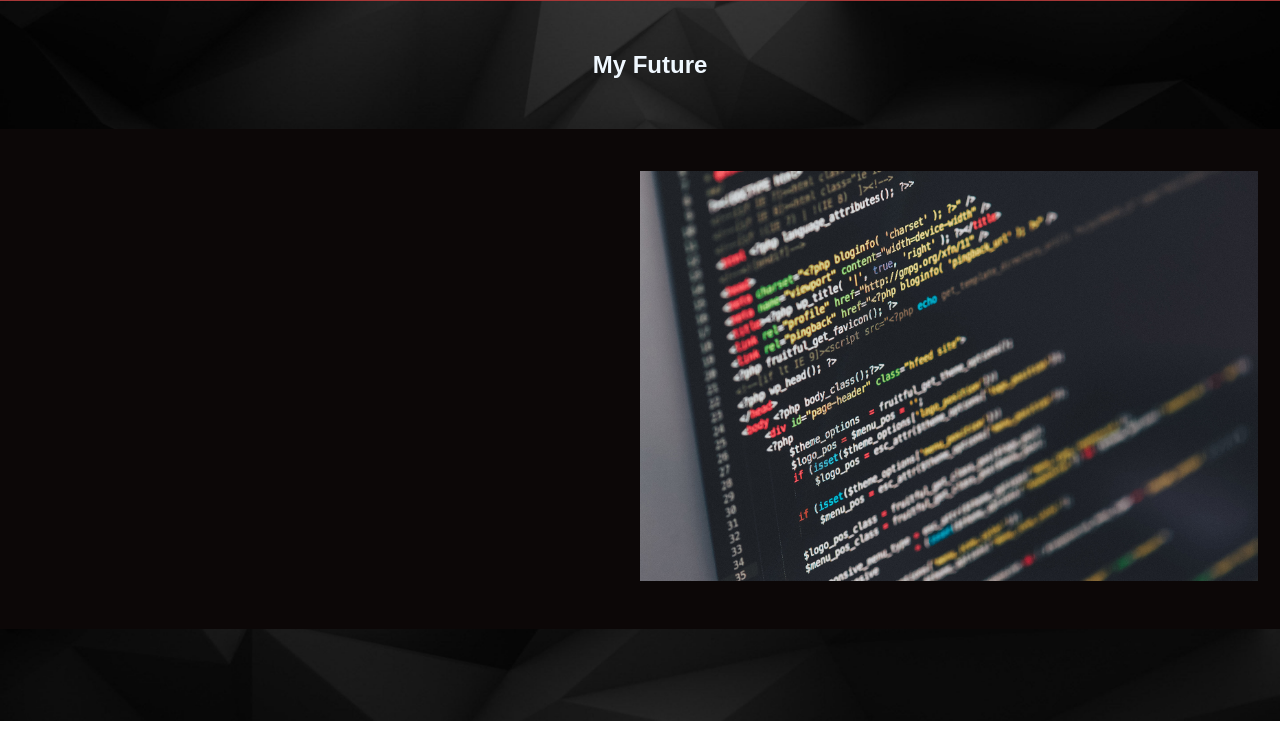
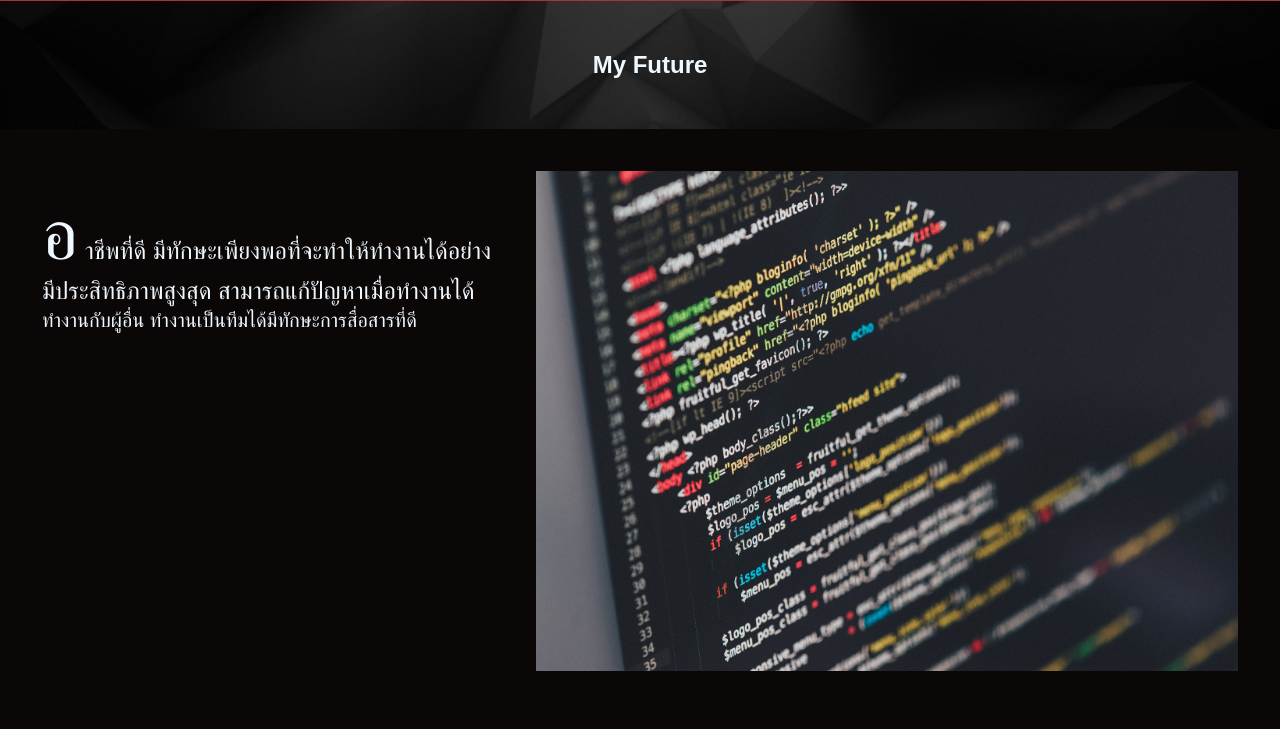
Before and after one commit to KaylahJin/6709616863_MyCSTUStory, a plain HTML site: page myfuture.html in a window 1280 px wide. Shown: the part 79-808 px from the top of the page. Drawn offline with Linux system fonts and the light colour scheme; a web font is replaced by a local one.

Commit message:
Complete My Future Page

```diff
--- a/myfuture.html
+++ b/myfuture.html
@@ -18,8 +18,12 @@
     <h2 class="jn">My Future</h2>
     <div class="future">
         <h2></h2>
-        <p id="code"></p>
-        <img src="resources/Computer-Science.jpg" id="code">
+        <p id="code">
+            <a id="A">อ</a>
+            าชีพที่ดี มีทักษะเพียงพอที่จะทำให้ทำงานได้อย่างมีประสิทธิภาพสูงสุด สามารถแก้ปัญหาเมื่อทำงานได้
+            <a id="small"><br>ทำงานกับผู้อื่น ทำงานเป็นทีมได้มีทักษะการสื่อสารที่ดี</a>
+        </p>
+        <img src="resources/Computer-Science.jpg" id="code-pic">
     </div>
 
 </body>
--- a/mystyle.css
+++ b/mystyle.css
@@ -124,7 +124,7 @@ h3 {
     box-sizing: border-box;
     border: 2px solid rgb(12, 7, 7);
     background-color: rgb(12, 7, 7);
-    height: 500px;
+    height: 600px;
     width: 100%;
 }
 
@@ -135,5 +135,22 @@ h3 {
     font-size: x-large;
     float: left;
     height: 90%;
-    width: 50%;
+    width: 40%;
+    padding: 0px 20px;
 }
+#code-pic{
+    box-sizing: border-box;
+    float: left;
+    height: 90%;
+    width: 60%;
+    padding: 0px 20px;
+}
+
+#A{
+    font-size: 70px
+
+}
+
+#small{
+    font-size: 20px;
+}
```
